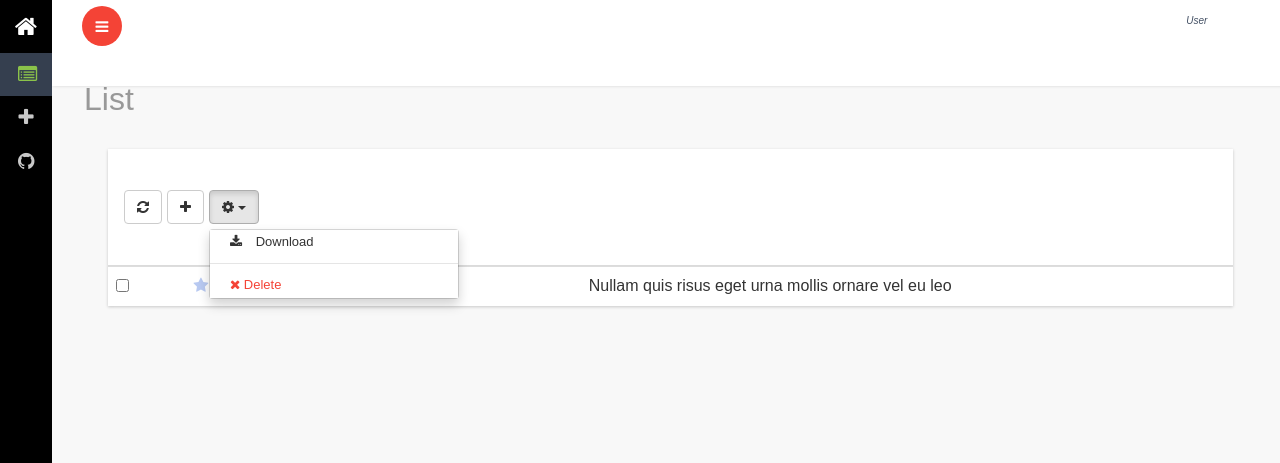
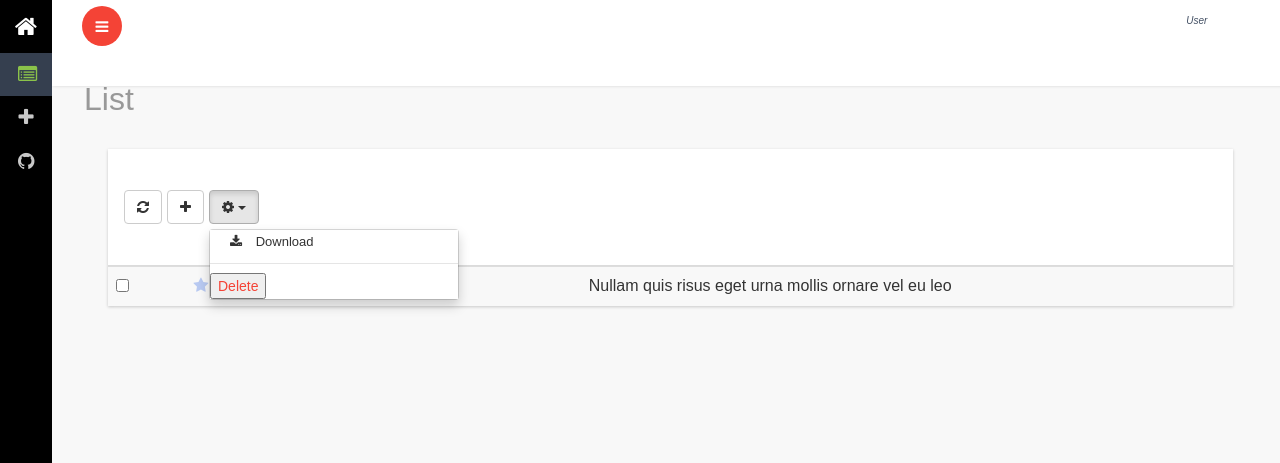
Before and after one commit to moevm/rePullet, a Python web app: template rePullet/templates/dashboard.html in a window 1280 px wide, after a click that opens the changed part. Shown: the top 463 px of the page. Run offline with Jinja, Linux system fonts and the light colour scheme; the template is opened without the code that fills it, so the values that code supplies are empty; some libraries are stand-ins or nearby versions.

Commit message:
Created form to get checked parameters

```diff
--- a/rePullet/templates/dash/table.html
+++ b/rePullet/templates/dash/table.html
@@ -18,17 +18,18 @@
                                         <a class="btn btn-default dropdown-toggle" data-toggle="dropdown" aria-expanded="false"><i class="fa fa-cog"></i> <span class="caret"></span></a>
                                         <ul class="dropdown-menu dropdown-menu-left" role="menu">
                                             <li>
-                                                <a href="#" title="">
+                                                <a href="/api/download" title="">
                                                     <i class="fa fa-download icon_9"></i>
                                                     Download
                                                 </a>
                                             </li>
                                             <li class="divider"></li>
                                             <li>
-                                                <a href="#" class="font-red" title="">
-                                                    <i class="fa fa-times" icon_9=""></i>
-                                                    Delete
-                                                </a>
+{#                                                <a href="/api/delete" class="font-red" title="">#}
+{#                                                    <i class="fa fa-times" icon_9=""></i>#}
+{#                                                    Delete#}
+{#                                                </a>#}
+                                                <button type="submit" class="font-red" form="tableform">Delete</button>
                                             </li>
                                         </ul>
                                     </div>
@@ -40,13 +41,13 @@
                         </div>
                    </div>
                     {# сама таблица, заполняемая репозиториями #}
-                    <form class="table form" role="form" action="/dashboard/delete" method="post">
+                    <form id="tableform" action="/api/delete" role="form" method="post">
                         <table class="table table-fhr">
                             <tbody id="repoTBody">
                                 <tr style="display: none;"></tr>
                                 <tr class="unread checked clickable-row">
                                     <td class="hidden-xs">
-                                        <input type="checkbox" class="checkbox">
+                                        <input type="checkbox" name="check" value="dicksucker" class="checkbox">
                                     </td>
                                     <td class="hidden-xs">
                                         <i class="fa fa-star icon-state-warning"></i>
```
